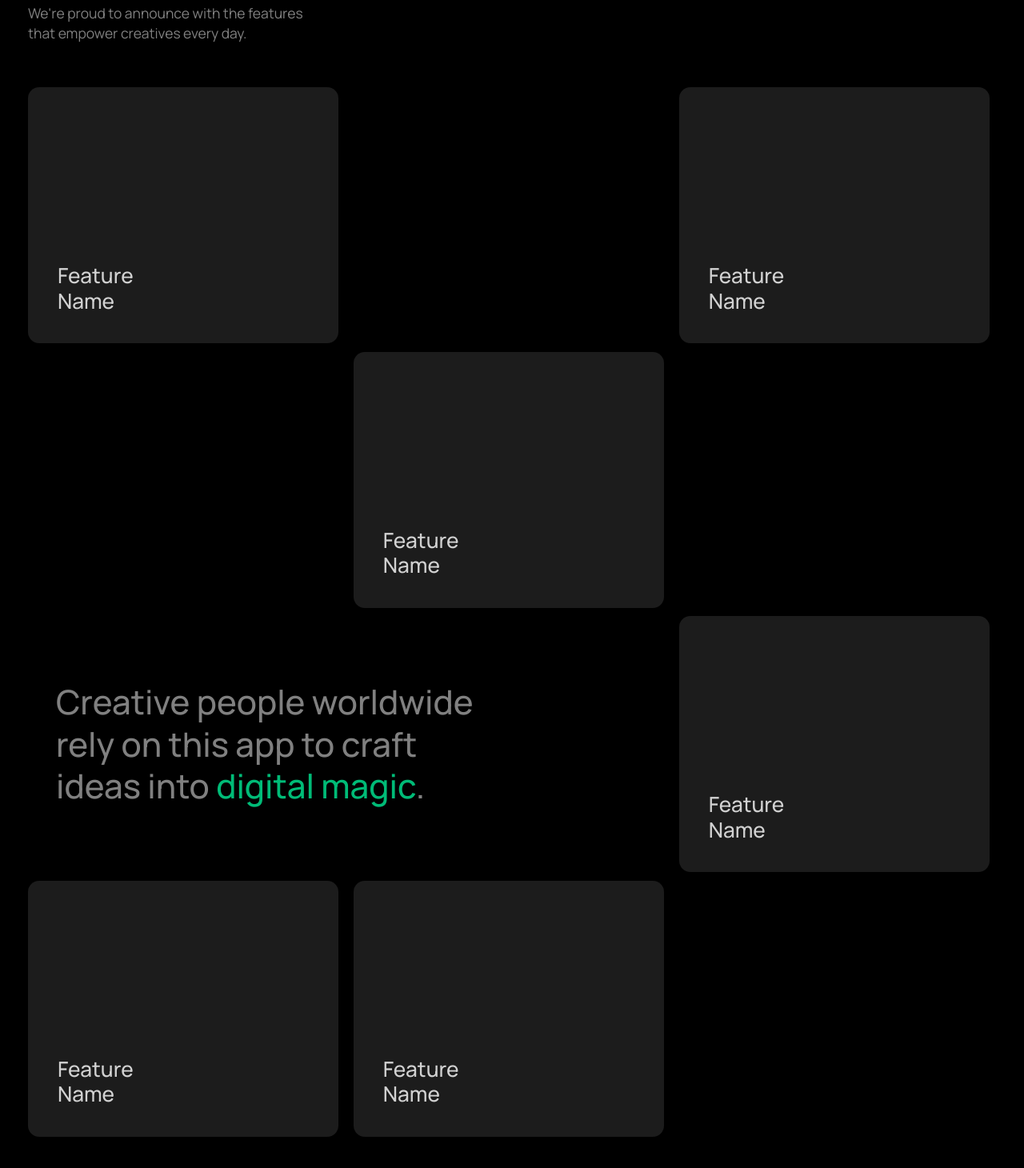
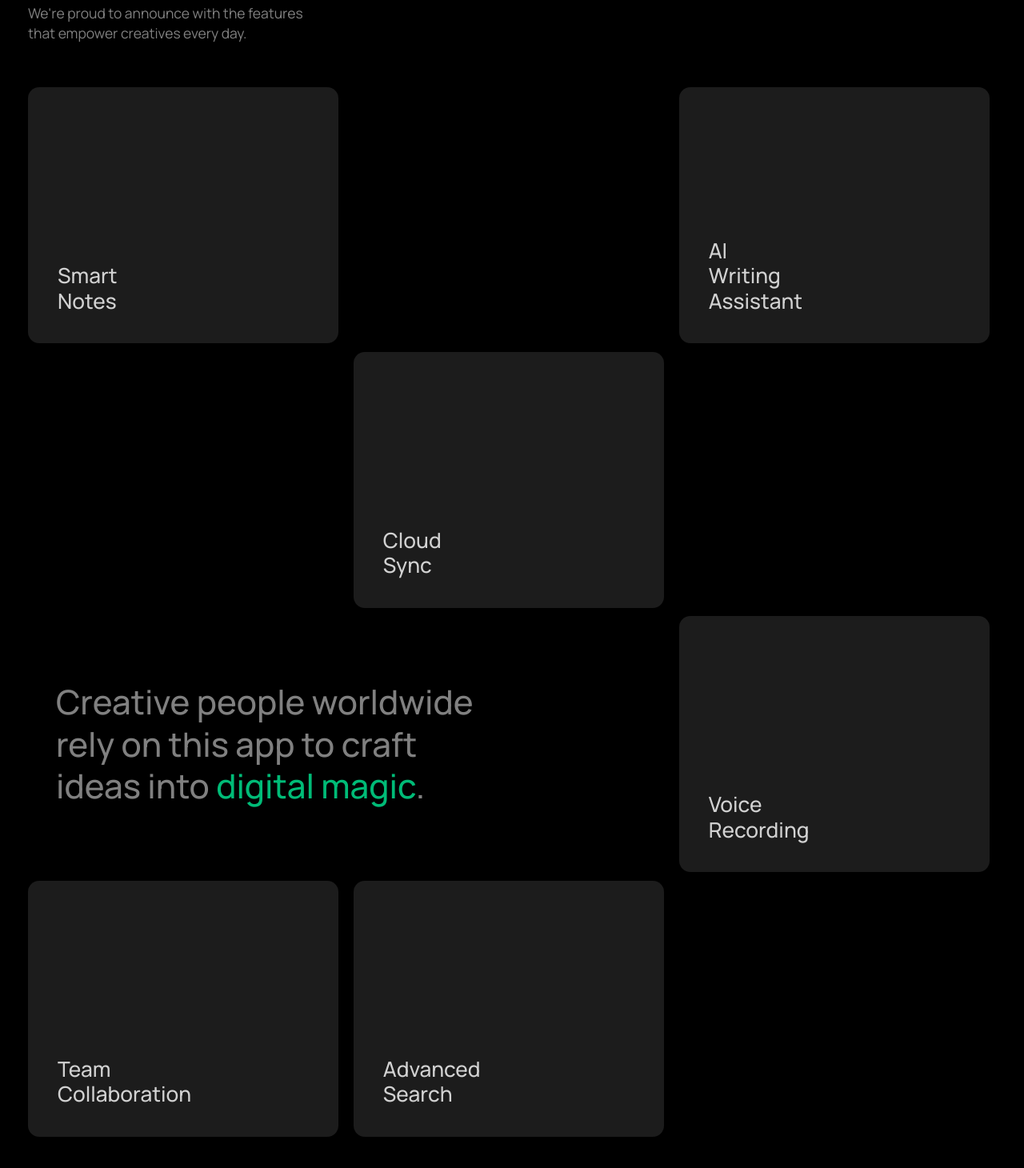
Before and after one commit to Moyo-Made/cirri-note, a Next.js app: page / in a window 1280 px wide. Shown: the part 2057-3517 px from the top of the page at 80% size. Built offline with nearby package versions, Linux system fonts and the light colour scheme.

Commit message:
fix: updated feature card for desktop

```diff
--- a/components/Features.tsx
+++ b/components/Features.tsx
@@ -65,18 +65,36 @@ const Features = () => {
 
 					{/* Desktop: Grid layout - hidden on mobile */}
 					<div className="hidden lg:contents">
-						<FeatureCard className="col-span-4 row-span-2 col-start-1 row-start-1" />
-						<FeatureCard className="col-span-4 row-span-2 col-start-9 row-start-1" />
-						<FeatureCard className="col-span-4 row-span-2 col-start-5 row-start-3" />
+						<FeatureCard
+							className="col-span-4 row-span-2 col-start-1 row-start-1"
+							title={featuresData[0].title}
+						/>
+						<FeatureCard
+							className="col-span-4 row-span-2 col-start-9 row-start-1"
+							title={featuresData[1].title}
+						/>
+						<FeatureCard
+							className="col-span-4 row-span-2 col-start-5 row-start-3"
+							title={featuresData[2].title}
+						/>
 						<div className="col-span-6 row-span-2 col-start-1 row-start-5 flex items-center max-w-[650px]">
 							<span className="text-4xl lg:text-5xl text-[#FFFFFF80] font-medium leading-tight pl-10">
 								Creative people worldwide rely on this app to craft ideas into{" "}
 								<span className="text-[#00BB77]">digital magic</span>.
 							</span>
 						</div>
-						<FeatureCard className="col-span-4 row-span-2 col-start-9 row-start-5" />
-						<FeatureCard className="col-span-4 row-span-2 col-start-1 row-start-7" />
-						<FeatureCard className="col-span-4 row-span-2 col-start-5 row-start-7" />
+						<FeatureCard
+							className="col-span-4 row-span-2 col-start-9 row-start-5"
+							title={featuresData[3].title}
+						/>
+						<FeatureCard
+							className="col-span-4 row-span-2 col-start-1 row-start-7"
+							title={featuresData[4].title}
+						/>
+						<FeatureCard
+							className="col-span-4 row-span-2 col-start-5 row-start-7"
+							title={featuresData[5].title}
+						/>
 					</div>
 
 					{/* Mobile: Text below cards */}
```
